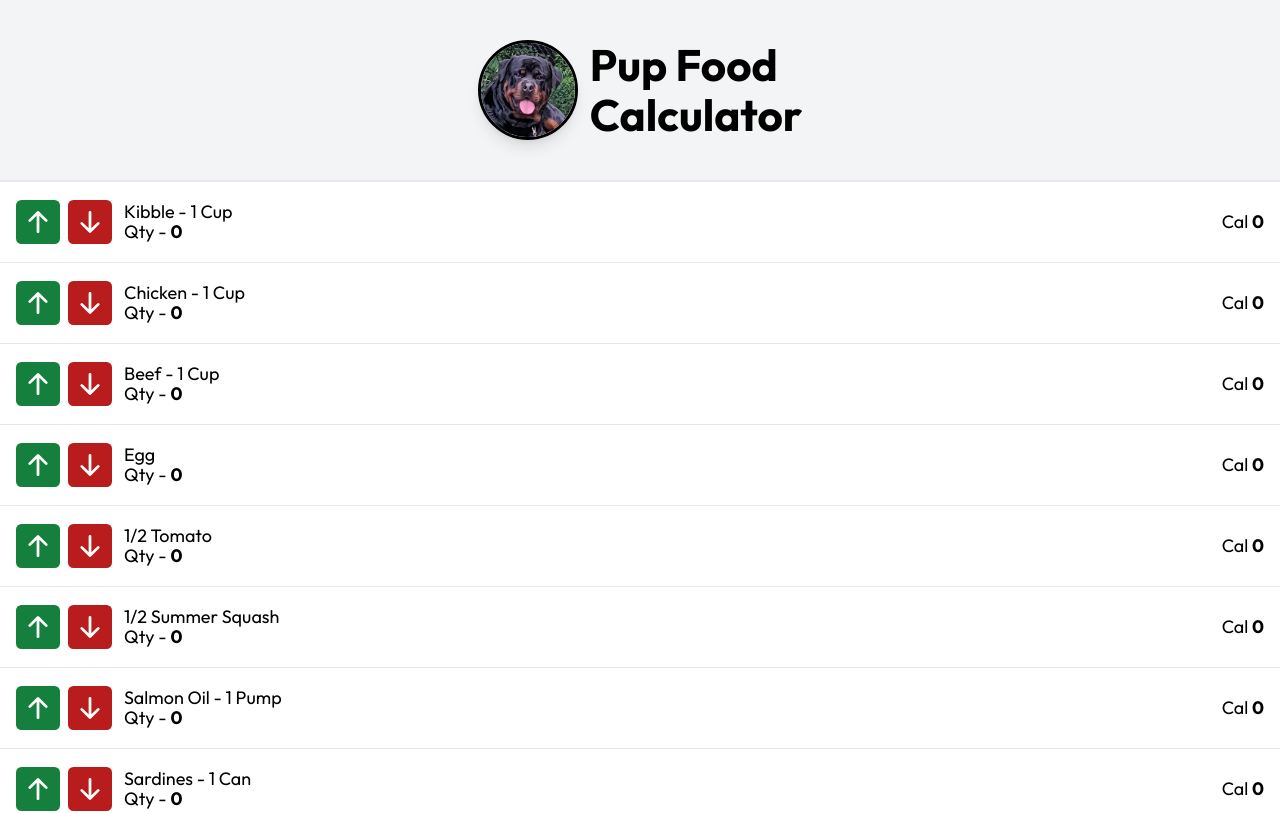
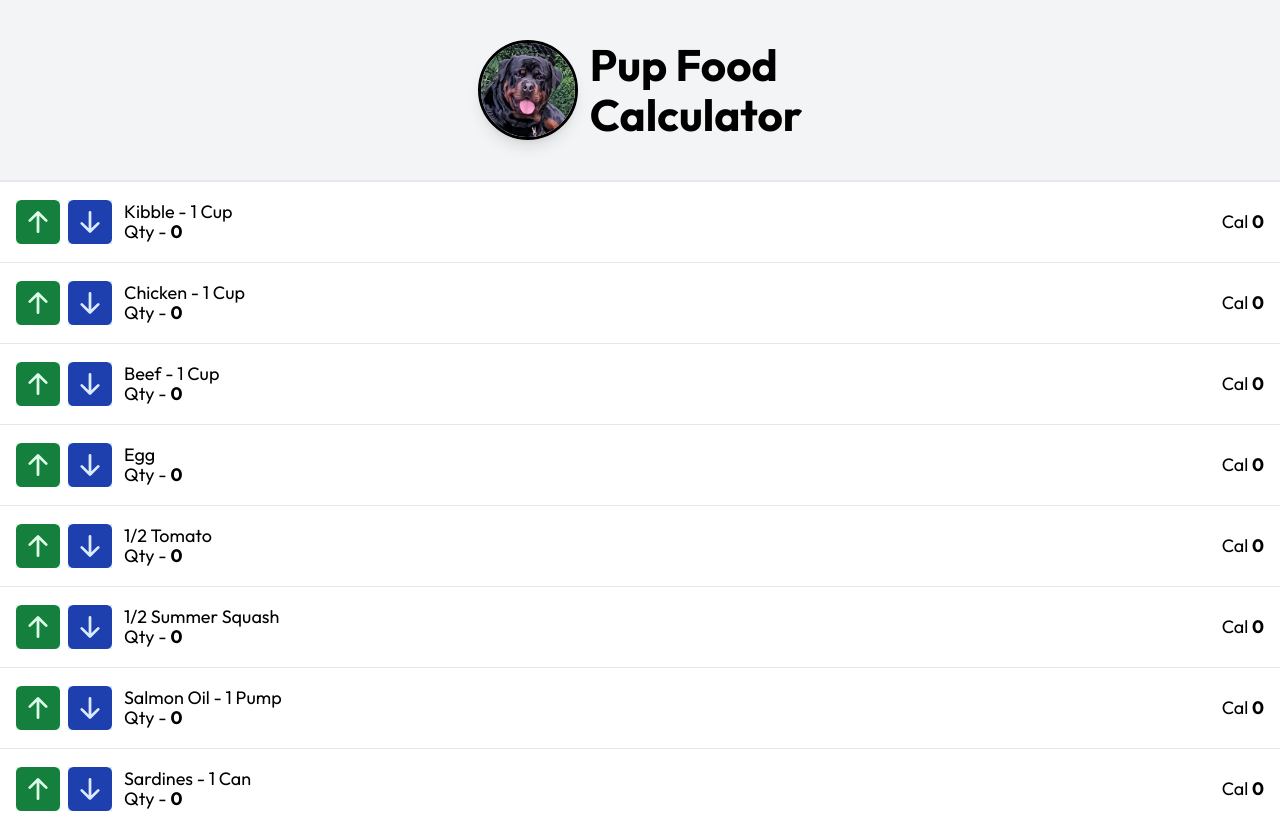
Before and after one commit to chrisdav6/nextjs-pup-food-calculator, a Next.js app: page / in a window 1280 px wide. Shown: the top 813 px of the page. Built offline with nearby package versions, Linux system fonts and the light colour scheme.

Commit message:
Changed color of buttons

```diff
--- a/components/FoodItem.js
+++ b/components/FoodItem.js
@@ -30,11 +30,11 @@ export default function FoodItem({ name, foodCalories, foodQty }) {
     <div className='flex items-center p-4 border-t'>
       <div className='flex items-center justify-between space-x-2 mr-3'>
         <button onClick={() => increaseQty()}>
-          <BsFillArrowUpSquareFill className='h-11 w-11 text-green-700' />
+          <BsFillArrowUpSquareFill className='h-11 w-11 text-green-700 bg-green-100' />
         </button>
 
         <button onClick={() => decreaseQty()}>
-          <BsFillArrowDownSquareFill className='h-11 w-11 text-red-700' />
+          <BsFillArrowDownSquareFill className='h-11 w-11 text-blue-800 bg-blue-100' />
         </button>
       </div>
       <div className='flex flex-col text-lg'>
```
